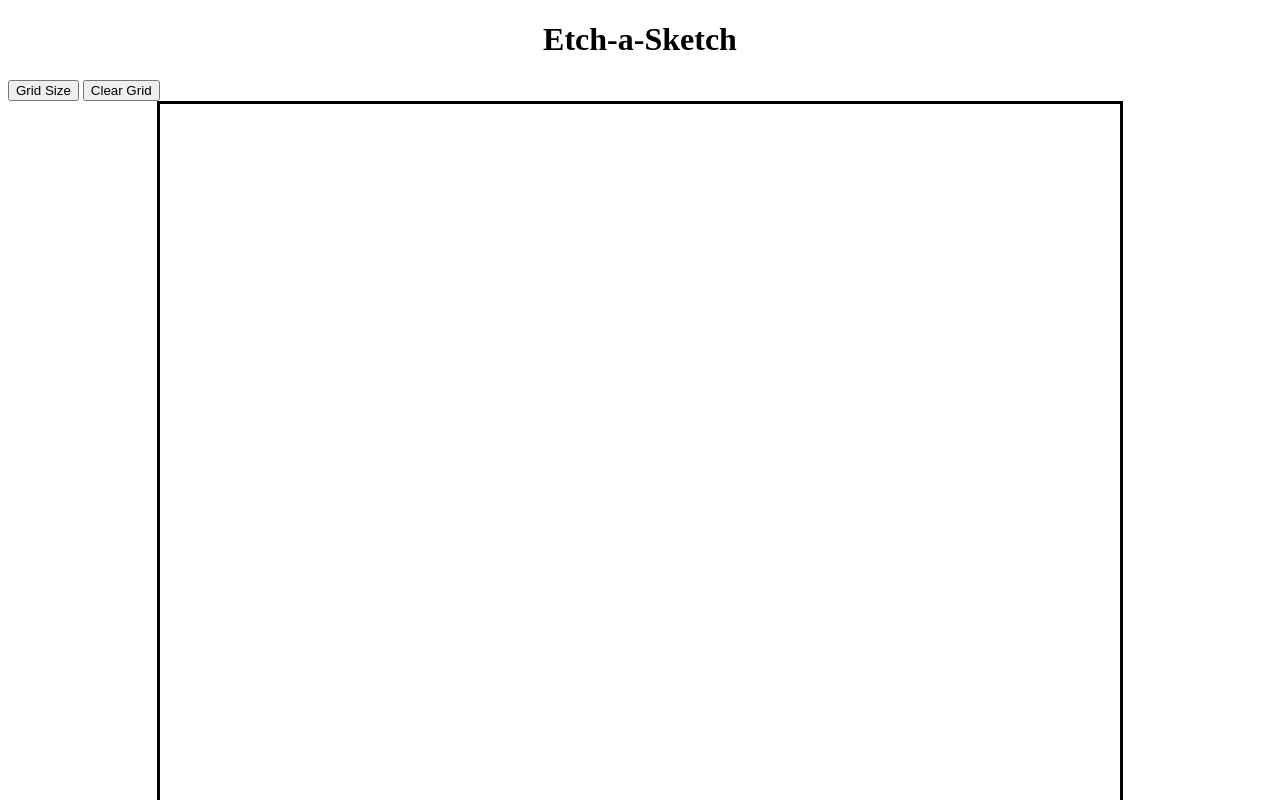
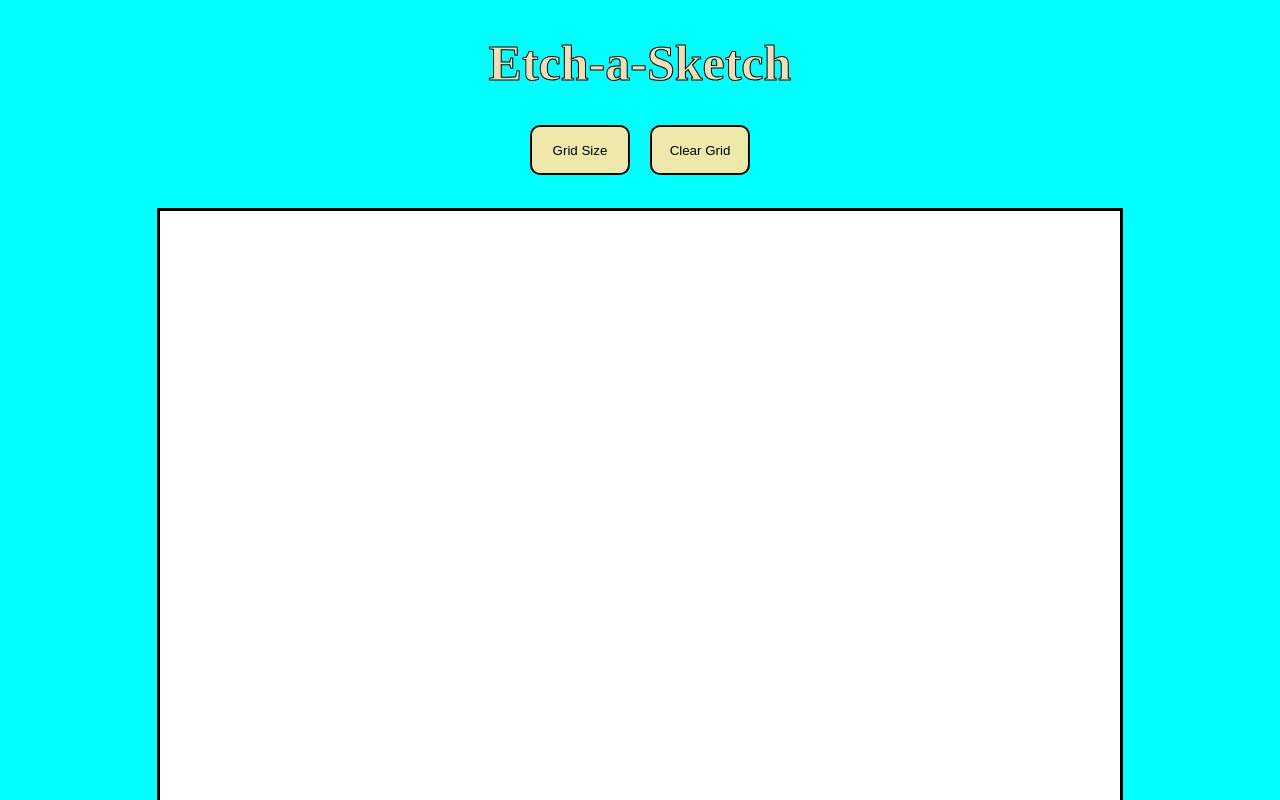
Before and after one commit to fau446/etch-a-sketch, a plain HTML site: page index.html in a window 1280 px wide. Shown: the top 800 px of the page. Drawn offline with Linux system fonts and the light colour scheme.

Commit message:
Add styling

```diff
--- a/index.html
+++ b/index.html
@@ -10,8 +10,10 @@
 </head>
 <body>
     <h1>Etch-a-Sketch</h1>
-    <button id="grid-btn">Grid Size</button>
-    <button id="clear-btn">Clear Grid</button>
+    <div id="buttons">
+        <button id="grid-btn">Grid Size</button>
+        <button id="clear-btn">Clear Grid</button>
+    </div>
     <div id="sketch-area">
         <div id="container">
         </div>
--- a/style.css
+++ b/style.css
@@ -2,8 +2,35 @@
     --grid-size: 1;
 }
 
+body {
+    background-color: aqua;
+}
+
 h1 {
     text-align: center;
+    color: wheat;
+    -webkit-text-stroke: 1px black;
+    font-size: 50px;
+}
+
+#buttons {
+    display: flex;
+    justify-content: center;
+    gap: 20px;
+    margin-bottom: 33px;
+}
+
+button {
+    background-color: palegoldenrod;
+    border: 2px solid black;
+    width: 100px;
+    height: 50px;
+    border-radius: 10px;
+}
+
+button:hover {
+    background-color: wheat;
+    box-shadow: 3px 4px;
 }
 
 #sketch-area {
@@ -16,6 +43,7 @@ h1 {
     display: grid;
     min-width: 960px;
     min-height: 960px;
+    background-color: white;
     border: solid black;
     grid-template-columns: repeat(var(--grid-size), 1fr);
     grid-template-rows: repeat(var(--grid-size), 1fr);
```
